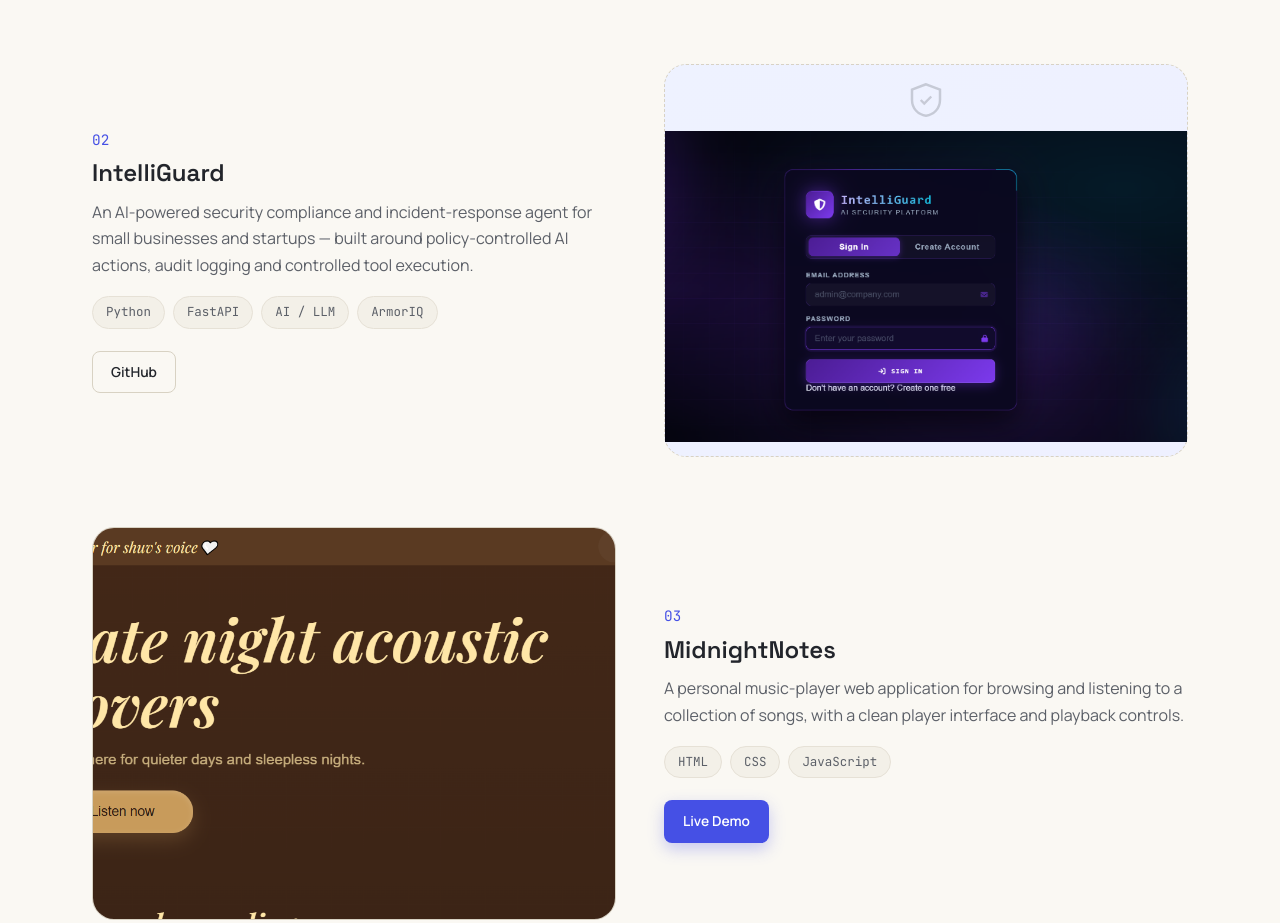
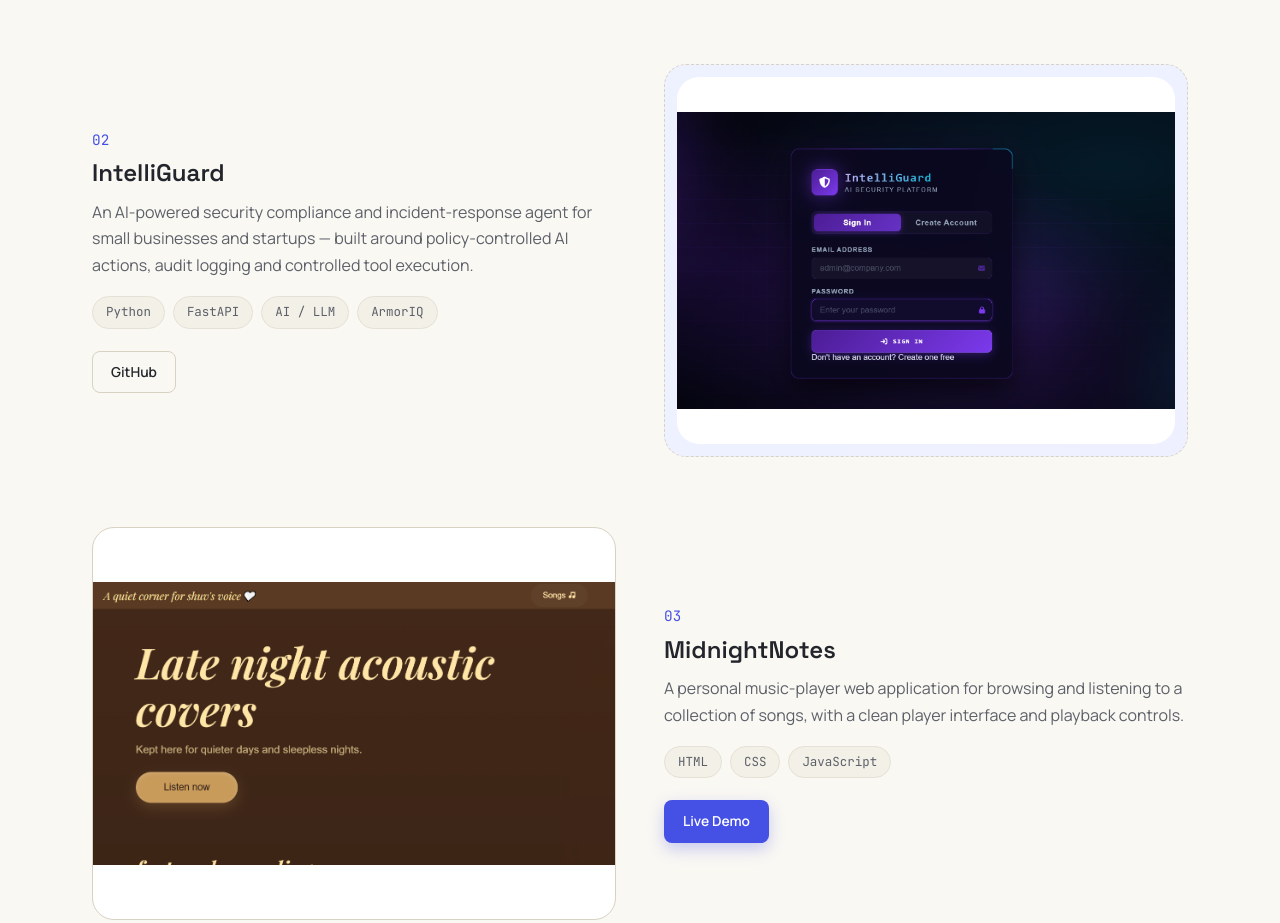
Before and after one commit to bhumikasingh12/Portfolio, a plain HTML site: page index.html in a window 1280 px wide. Shown: the part 3340-4263 px from the top of the page. Drawn offline with Linux system fonts and the light colour scheme.

Commit message:
project change

```diff
--- a/index.html
+++ b/index.html
@@ -70,7 +70,6 @@
             </p>
             <div class="hero-actions">
               <a href="#projects" class="btn btn-primary">View My Work</a>
-              <!-- Replace with your actual CV file -->
               <a
                 href="assets/Resume.pdf"
                 class="btn btn-outline"
@@ -316,6 +315,7 @@
                   </svg>
                   <span
                     ><img
+                      class="project-screenshot"
                       src="/assets/projects/speakup.png"
                       alt="Screenshot of SpeakUp app"
                   /></span>
@@ -366,7 +366,7 @@
                     />
                     <path d="m9 12 2 2 4-4" />
                   </svg>
-                  <span> <img src="/assets/projects/intelliguard.png" alt="Screenshot of IntelliGuard dashboard"></span>
+                  <span> <img class="project-screenshot" src="/assets/projects/intelliguard.png" alt="Screenshot of IntelliGuard dashboard"></span>
                 </div>
               </div>
               <div class="project-info">
--- a/style.css
+++ b/style.css
@@ -604,8 +604,9 @@ section {
   display: block;
   width: 100%;
   aspect-ratio: 4 / 3;
-  object-fit: cover;
-  object-position: top center;
+  object-fit: contain;
+  object-position: center;
+  background: var(--color-surface);
   border-radius: var(--radius-lg);
   border: 1.5px solid var(--color-line-strong);
 }
@@ -622,6 +623,32 @@ section {
 .placeholder-midnight {
   background: linear-gradient(135deg, #f3f0e8, #eef0ff);
   object-fit: contain;
+}
+
+/* Screenshots inside the SpeakUp / IntelliGuard placeholder boxes:
+   hide the decorative icon and let the real screenshot fill the
+   available space without being cropped. */
+.placeholder-speakup svg,
+.placeholder-intelliguard svg {
+  display: none;
+}
+.placeholder-speakup,
+.placeholder-intelliguard {
+  padding: 12px;
+}
+.placeholder-speakup span,
+.placeholder-intelliguard span {
+  display: flex;
+  align-items: center;
+  justify-content: center;
+  width: 100%;
+  height: 100%;
+}
+.placeholder-speakup .project-screenshot,
+.placeholder-intelliguard .project-screenshot {
+  aspect-ratio: auto;
+  height: 100%;
+  border: none;
 }
 
 .project-index {
```
Also changed, not shown: 1 other file.
